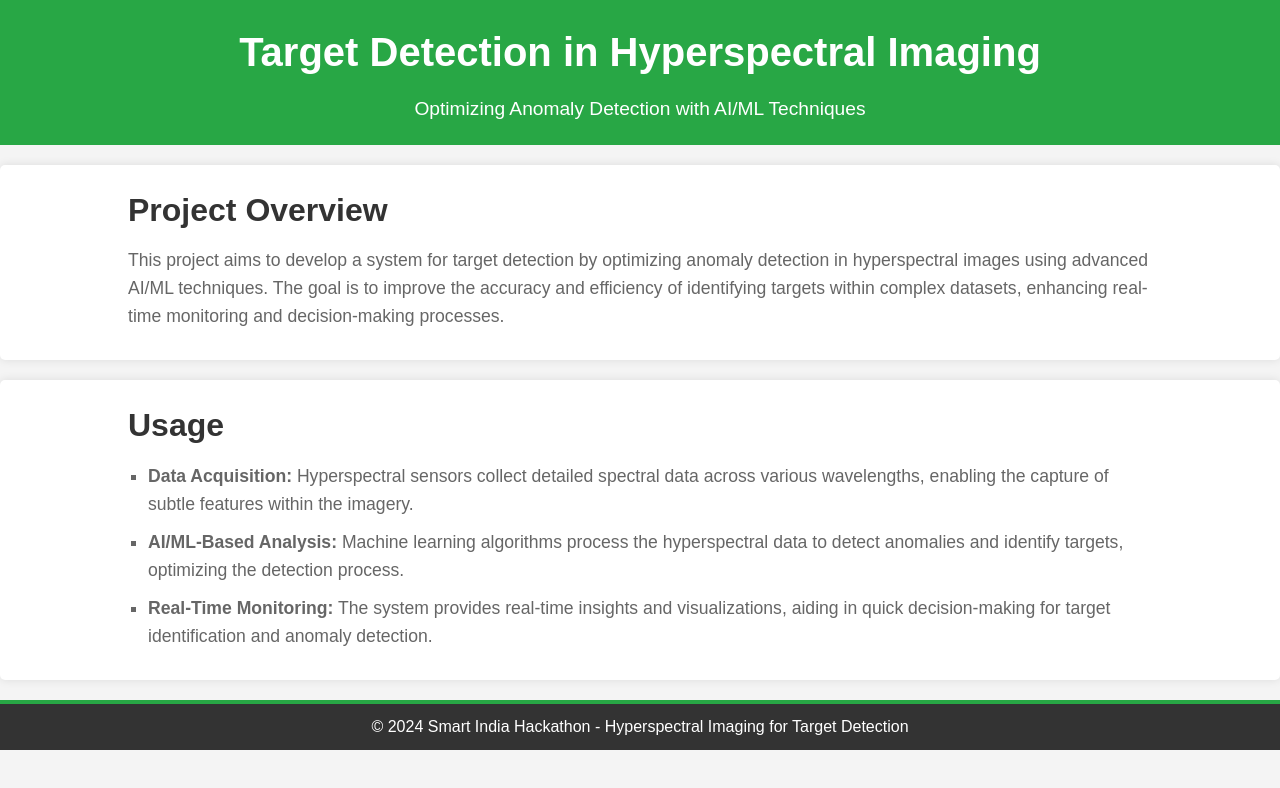
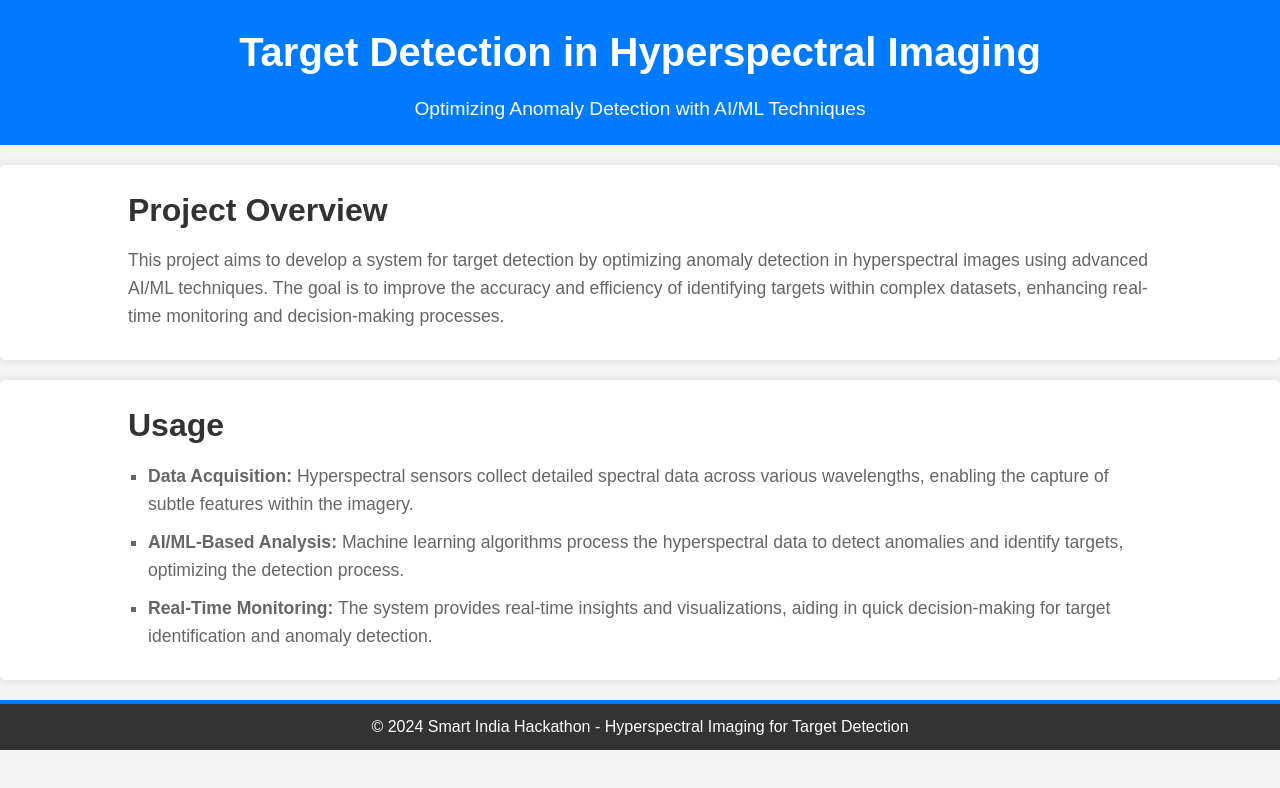
Before and after one commit to Phoenix3274/SIH-PROJECT, a plain HTML site: page index.html in a window 1280 px wide. Drawn offline with Linux system fonts and the light colour scheme.

Commit message:
Update styles.css

```diff
--- a/styles.css
+++ b/styles.css
@@ -11,7 +11,7 @@ body {
 }
 
 header {
-    background: #28a745;
+    background: #007bff;
     color: #fff;
     padding: 20px 0;
     text-align: center;
@@ -67,7 +67,7 @@ footer {
     text-align: center;
     padding: 10px 0;
     margin-top: 20px;
-    border-top: 4px solid #28a745;
+    border-top: 4px solid #007bff;
 }
 
 footer p {
```
